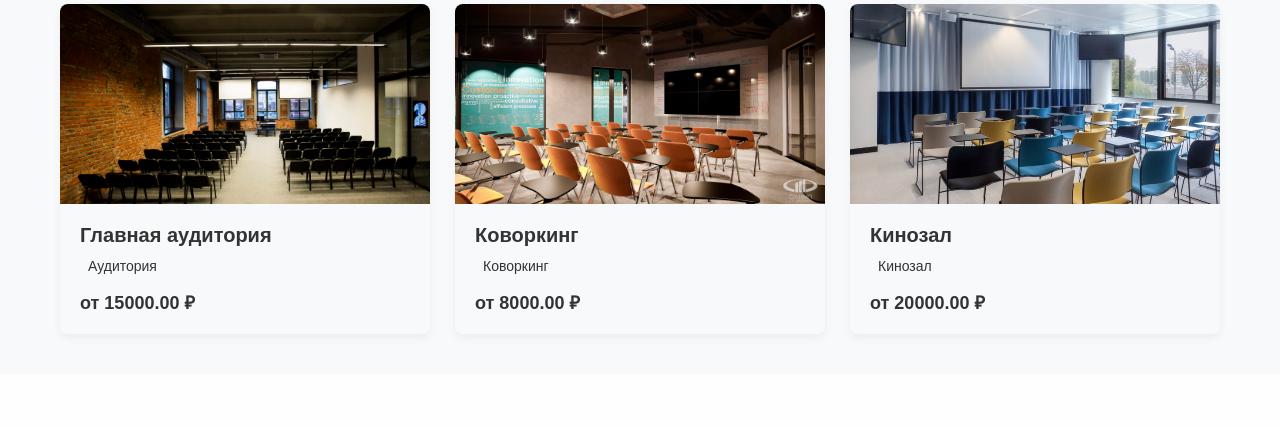
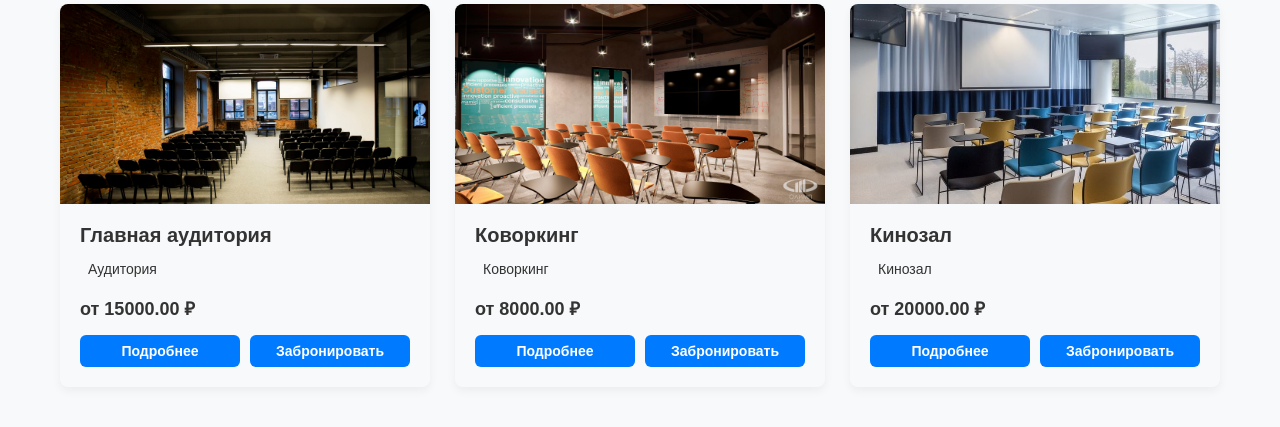
Before and after one commit to FICURIS/Demoexam1, a Laravel app: page / in a window 1280 px wide. Shown: the part 603-1030 px from the top of the page. Before the commit the page ends 940 px from the top, so only its background shows below. Run offline with Laravel 12, Linux system fonts and the light colour scheme; data comes from the database, SQL or seed files in the repository; style sheets or scripts are compiled from the project's sources; some web fonts are replaced.

Commit message:
apdate room.card

```diff
--- a/app/Http/Controllers/AuthController.php
+++ b/app/Http/Controllers/AuthController.php
@@ -50,7 +50,7 @@ class AuthController extends Controller
                         return redirect()->route('admin.applications');
                     }
 
-                return redirect()->route('applications.index');
+                return redirect()->route('catalog.index');
             }
 
         return back()->withErrors([
--- a/resources/css/app.css
+++ b/resources/css/app.css
@@ -707,3 +707,44 @@ body {
     border-radius: 6px;
     text-align: center;
 }
+
+.room-card {
+    display: flex;
+    flex-direction: column;
+    background: var(--white);
+    border-radius: 8px;
+    overflow: hidden;
+    box-shadow: 0 4px 10px rgba(0,0,0,0.05);
+    transition: transform 0.3s ease, box-shadow 0.3s ease;
+}
+
+.room-card:hover {
+    transform: translateY(-5px);
+    box-shadow: 0 10px 20px rgba(0,0,0,0.1);
+}
+
+.room-info {
+    padding: 20px;
+    display: flex;
+    flex-direction: column;
+    flex-grow: 1;
+}
+
+.room-actions {
+    display: flex;
+    gap: 10px;
+    margin-top: auto;
+    padding-top: 15px;
+}
+
+.btn-sm {
+    padding: 8px 12px;
+    font-size: 14px;
+    flex: 1;
+    text-align: center;
+    border-radius: 6px;
+    text-decoration: none;
+    font-weight: 700;
+    transition: all 0.3s ease;
+    cursor: pointer;
+}
--- a/resources/views/catalog/index.blade.php
+++ b/resources/views/catalog/index.blade.php
@@ -38,7 +38,7 @@
 
         <div class="rooms-grid">
             @foreach($rooms as $room)
-                <a href="{{ route('catalog.show', $room->id) }}" class="room-card">
+                <div class="room-card">
                     <div class="room-image">
                         @if($room->image)
                             <img src="{{ asset($room->image) }}" alt="{{ $room->title }}">
@@ -46,12 +46,26 @@
                             <div class="no-image">Нет фото</div>
                         @endif
                     </div>
+
                     <div class="room-info">
                         <h3>{{ $room->title }}</h3>
                         <span class="room-type">{{ $room->type }}</span>
                         <p class="room-price">от {{ $room->price }} ₽</p>
+
+                        <!-- Блок с кнопками -->
+                        <div class="room-actions">
+                            <!-- 1. Кнопка "Подробнее" (ведет на описание) -->
+                            <a href="{{ route('catalog.show', $room->id) }}" class="btn btn-outline btn-sm">
+                                Подробнее
+                            </a>
+
+                            <!-- 2. Кнопка "Забронировать" (ведет на создание заявки с выбранным ID) -->
+                            <a href="{{ route('applications.create', ['room_id' => $room->id]) }}" class="btn btn-primary btn-sm">
+                                Забронировать
+                            </a>
+                        </div>
                     </div>
-                </a>
+                </div>
             @endforeach
         </div>
     </div>
```
